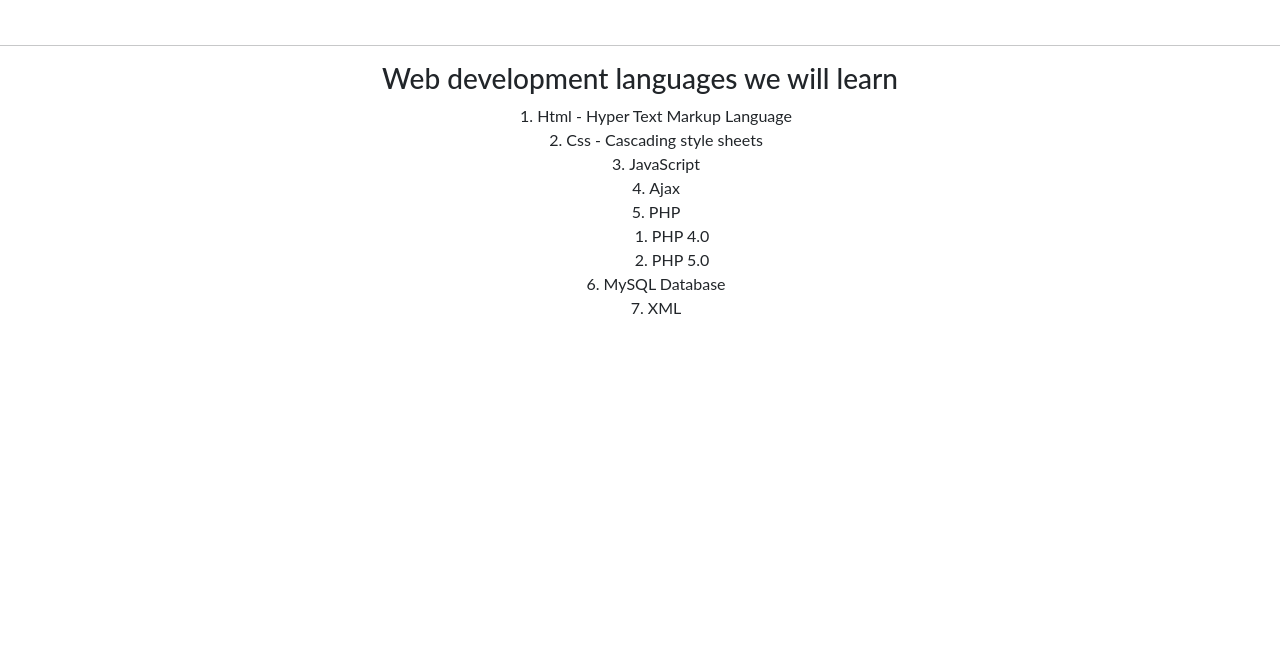
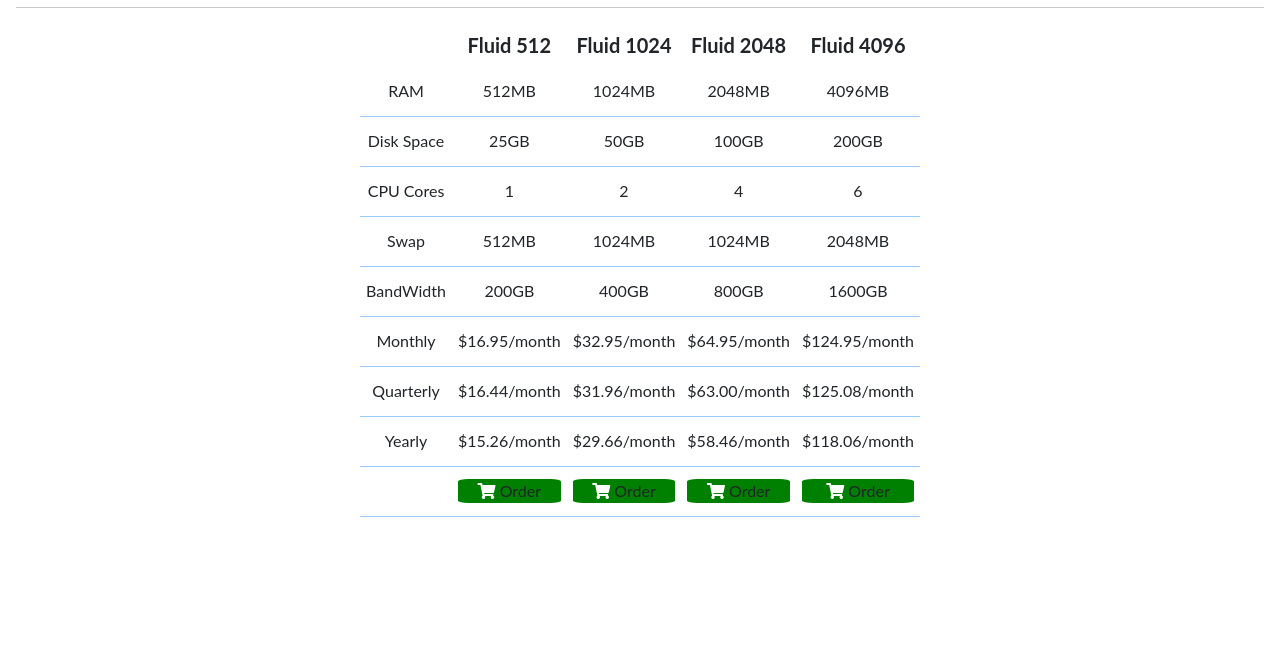
Before and after one commit to Mugambi645/books-page, a plain HTML site: page comparison.html in a window 1280 px wide. Shown: the part 150-800 px from the top of the page. Drawn offline with nearby package versions, Linux system fonts and the light colour scheme.

Commit message:
project changes

```diff
--- a/comparison.html
+++ b/comparison.html
@@ -1,7 +1,11 @@
 <!DOCTYPE html>
 <html>
     <head>
+
+    <link rel="stylesheet" href="https://use.fontawesome.com/releases/v5.7.2/css/all.css" integrity="sha384-fnmOCqbTlWIlj8LyTjo7mOUStjsKC4pOpQbqyi7RrhN7udi9RwhKkMHpvLbHG9Sr" crossorigin="anonymous">
+
         <link href="https://cdn.jsdelivr.net/npm/bootstrap@5.0.2/dist/css/bootstrap.min.css" rel="stylesheet" integrity="sha384-EVSTQN3/azprG1Anm3QDgpJLIm9Nao0Yz1ztcQTwFspd3yD65VohhpuuCOmLASjC" crossorigin="anonymous">
+
         <title>
 
         </title>
@@ -37,7 +41,12 @@
             .sidenav a:hover {
               color: #f1f1f1;
             }
+            td {
+                margin: 3rem;
+                width: 100%;
+                height: 50px;
 
+            }
             .sidenav .closebtn {
               position: absolute;
               top: 0;
@@ -45,7 +54,15 @@
               font-size: 36px;
               margin-left: 50px;
             }
-            .center {
+            .move-center {
+  margin-left: auto;
+  margin-right: auto;
+}
+.lineBorder td {
+border-bottom: 1px solid #9cf;
+}
+
+.center {
   text-align: center;
   list-style-position: inside;
 }
@@ -53,7 +70,6 @@
               transition: margin-left .5s;
               padding: 16px;
             }
-
 
             @media screen and (max-height: 450px) {
               .sidenav {padding-top: 15px;}
@@ -75,37 +91,95 @@
             </div>
             <div class="text-center">
             <div id="main">
-              <h2>My Book page</h2>
-              <p>With online Books you can learn coding at your own free pace!
-                  <br>
-                  </p>
-                  </div>
-                  </div>
-                  <hr>
-                  <!--header info-->
-                  <div class="container-fluid" style="text-align: center;">
-
-                  <h3>
-                      Web development languages we will learn
-                  </h3>
-                  <!--ordered list containing the languages we will learn-->
-                  <ol class="center">
-                      <li>Html - Hyper Text Markup Language</li>
-                      <li>Css - Cascading style sheets</li>
-                      <li>JavaScript</li>
-                      <li>Ajax</li>
-                      <li>PHP
-                        <ol>
-                          <li>PHP 4.0</li>
-                          <li>PHP 5.0</li>
-                        </ol>
-                      </li>
-                      <li>MySQL Database</li>
-                      <li>XML</li>
-                  </ol>
-              </p>
-            </div>
-            </div>
+              <hr style="margin-top: 5rem;">
+                <table class="move-center" style="margin-top: 0rem;" width="500px" cellpadding="6" aria-colspan="3" cellspacing="4" colspan="4">
+                    <tr style="font-size: 20px;" >
+                      <th></th>
+                      <th>Fluid 512</th>
+                      <th>Fluid 1024</th>
+                      <th>Fluid 2048</th>
+                      <th>Fluid 4096</th>
+                    </tr>
+                    <tr style="margin: 4rem;"  class="lineBorder">
+                      <td>RAM</td>
+                      <td>512MB</td>
+                      <td>1024MB</td>
+                      <td>2048MB</td>
+                      <td>4096MB</td>
+                    </tr>
+                <tr class="lineBorder">
+                  <td>Disk Space</td>
+                  <td>25GB</td>
+                  <td>50GB</td>
+                  <td>100GB</td>
+                  <td>200GB</td>
+                </tr>
+                    <tr   class="lineBorder">
+                      <td>CPU Cores</td>
+                      <td>1</td>
+                      <td>2</td>
+                      <td>4</td>
+                      <td>6</td>
+                    </tr>
+                    <tr  class="lineBorder">
+                      <td>Swap</td>
+                      <td>512MB</td>
+                      <td>1024MB</td>
+                      <td>1024MB</td>
+                      <td>2048MB</td>
+                    </tr>
+                    <tr  class="lineBorder">
+                      <td>BandWidth</td>
+                      <td>200GB</td>
+                      <td>400GB</td>
+                      <td>800GB</td>
+                      <td>1600GB</td>
+                    </tr>
+                    <tr  class="lineBorder">
+                      <td>Monthly</td>
+                      <td>$16.95/month</td>
+                      <td>$32.95/month</td>
+                      <td>$64.95/month</td>
+                      <td>$124.95/month</td>
+                    </tr>
+                    <tr  class="lineBorder">
+                      <td>Quarterly</td>
+                      <td>$16.44/month</td>
+                      <td>$31.96/month</td>
+                      <td>$63.00/month</td>
+                      <td>$125.08/month</td>
+                    </tr>
+                    <tr  class="lineBorder">
+                      <td>Yearly</td>
+                      <td>$15.26/month</td>
+                      <td>$29.66/month</td>
+                      <td>$58.46/month</td>
+                      <td>$118.06/month</td>
+                    </tr>
+                    <tr  class="lineBorder">
+                      <td></td>
+                      <td>
+                        <div class="button" style="background-color: green; border-radius: 10%;">
+                          <i class="fas fa-shopping-cart" style="color: white; margin: 0rem;"></i>
+                        <input type="button" value="Order" placeholder="Order>>" style="background-color: green; display: contents">Order
+                      </td>
+                      <td>
+                        <div class="button" style="background-color: green; border-radius: 10%;">
+                          <i class="fas fa-shopping-cart" style="color: white; margin: 0rem;"></i>
+                        <input type="button" value="Order" placeholder="Order>>" style="background-color: green; display: contents">Order
+                      </td>
+                      <td>
+                        <div class="button" style="background-color: green; border-radius: 10%;">
+                          <i class="fas fa-shopping-cart" style="color: white; margin: 0rem;"></i>
+                        <input type="button" value="Order" placeholder="Order>>" style="background-color: green; display: contents">Order
+                      </td>
+                      <td>
+                        <div class="button" style="background-color: green; border-radius: 10%;">
+                          <i class="fas fa-shopping-cart" style="color: white; margin: 0rem;"></i>
+                        <input type="button" value="Order" placeholder="Order>>" style="background-color: green; display: contents">Order
+                      </td>
+                    </tr>
+                  </table>
             <script>
             function openNav() {
               document.getElementById("mySidenav").style.width = "250px";
```
Also changed, not shown: employee.html (+3 -3 lines), languages.html (+69 -13 lines).
